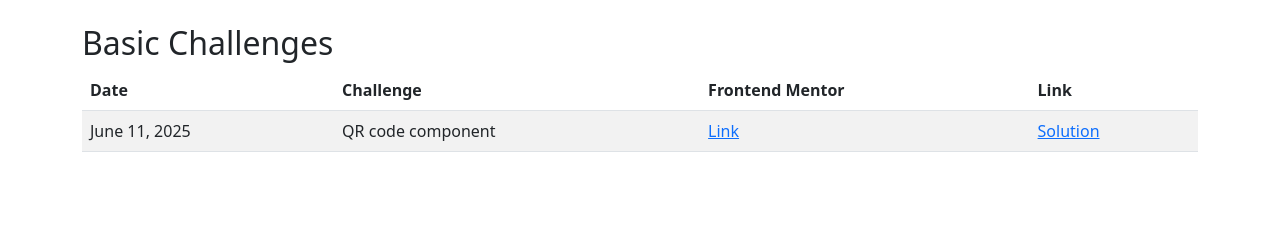
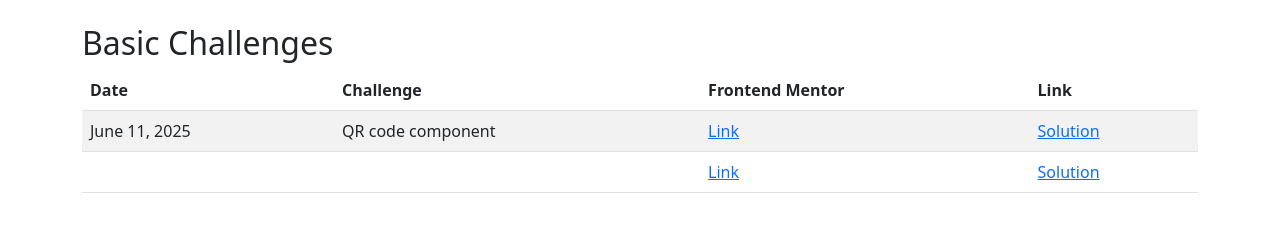
Before and after one commit to peter-c0de/frontend-mentor-challenges, a plain HTML site: page index.html in a window 1280 px wide. Drawn offline with Linux system fonts and the light colour scheme.

Commit message:
Modified: index.html

```diff
--- a/index.html
+++ b/index.html
@@ -22,12 +22,24 @@
         </tr>
         </thead>
         <tbody>
+
+        <!-- Challenge 1 -->
         <tr>
           <td>June 11, 2025</td>
           <td>QR code component</td>
           <td><a href="https://www.frontendmentor.io/challenges/qr-code-component-iux_sIO_H" target="_blank">Link</a></td>
           <td><a href="">Solution</a></td>
         </tr>
+
+        <!-- Challenge 2 -->
+        <tr>
+          <td></td>
+          <td></td>
+          <td><a href="#" target="_blank">Link</a></td>
+          <td><a href="#" target="_blank">Solution</a></td>
+        </tr>
+
+
         </tbody>
       </table>
 
```
